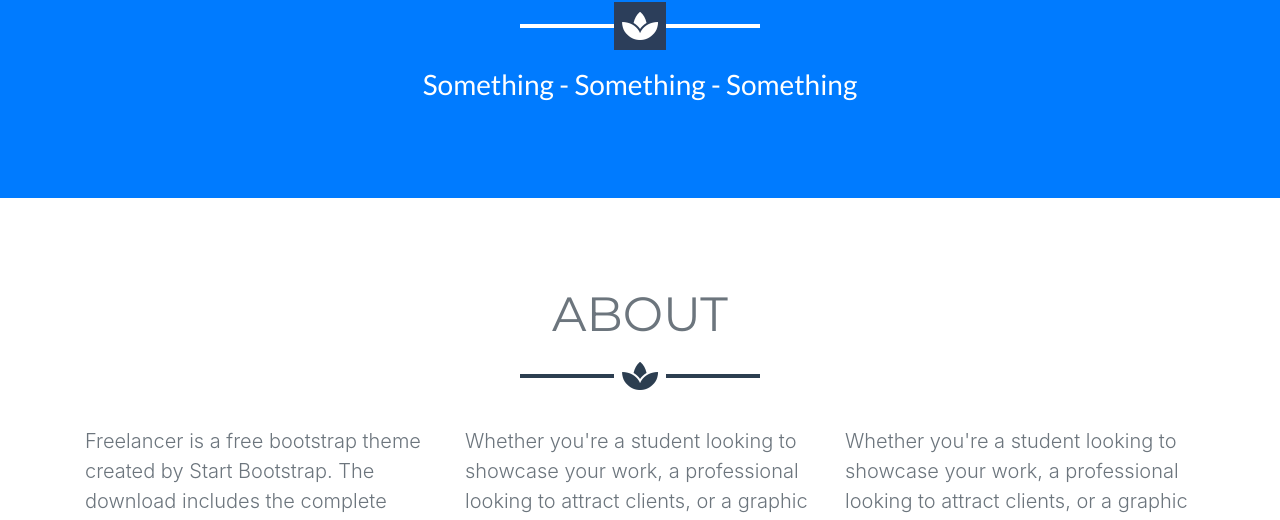
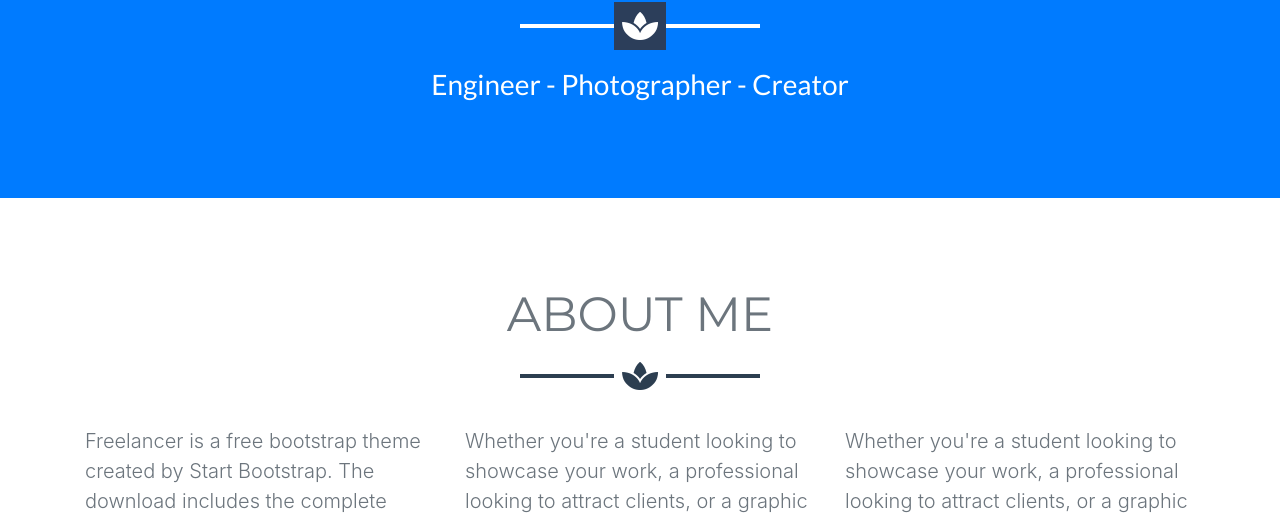
Before and after one commit to NathanielTodd/NathanielTodd.github.io, a website with bundled scripts: page index.html in a window 1280 px wide. Shown: the part 830-1350 px from the top of the page. Built offline with nearby package versions, Linux system fonts and the light colour scheme.

Commit message:
minor fixes

```diff
--- a/index.html
+++ b/index.html
@@ -61,14 +61,14 @@
       <img class="img-fluid mb-5 d-block mx-auto" src="img/profile.png" alt="">
       <h1 class="text-uppercase mb-0">Nathaniel Todd</h1>
     <hr class="star-light">
-      <h2 class="font-weight-light mb-0">Something - Something - Something</h2>
+      <h2 class="font-weight-light mb-0">Engineer - Photographer - Creator</h2>
     </div>
   </header>
 
   <!-- About Section -->
   <section class="bg-three text-secondary mb-0" id="about">
     <div class="container">
-      <h2 class="text-center text-uppercase text-secondary">About</h2>
+      <h2 class="text-center text-uppercase text-secondary">About Me</h2>
       <hr class="star-dark mb-5">
       <div class="row">
         <div class="col-lg-4 ml-auto">
@@ -91,7 +91,7 @@
         <div class="col-md-4">
           <h4 class="text-uppercase mb-4">Education and Work</h4>
           <p class="lead mb-0">For my complete professional history, visit my
-            <a href="https://nathanieltodd.github.io/CV/" target="_blank">cv page</a>. For quick reference, please see my
+            <a href="https://nathanieltodd.github.io/cv/" target="_blank">cv page</a>. For quick reference, please see my
             <a href="https://resume.creddle.io/resume/j7z3xj6bi03" target="_blank">resume</a>.</p>
         </div>
         <div class="col-md-4 mb-5 mb-lg-0">
```
